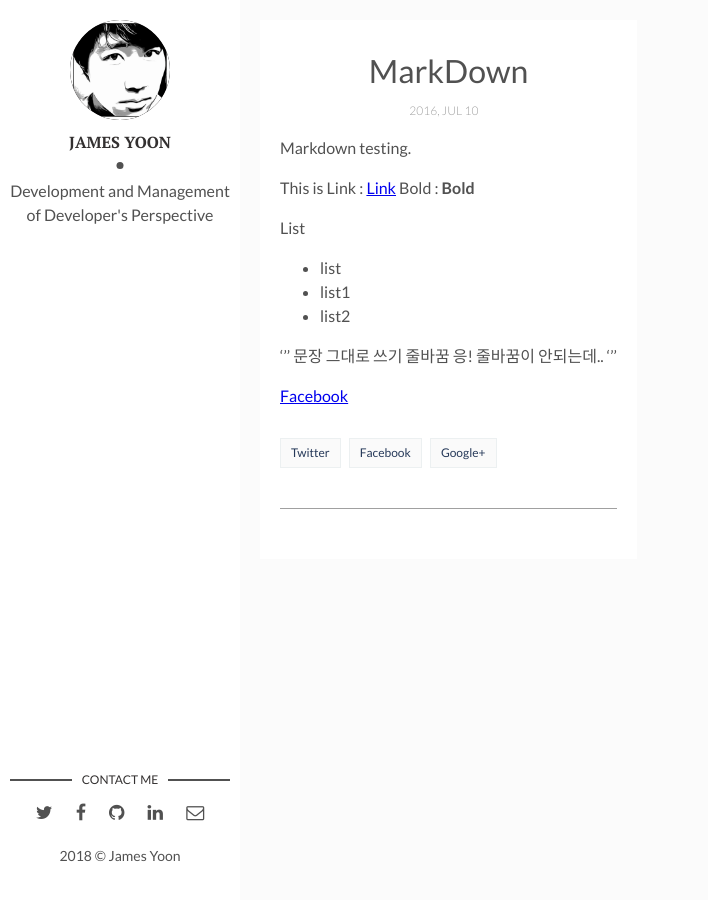
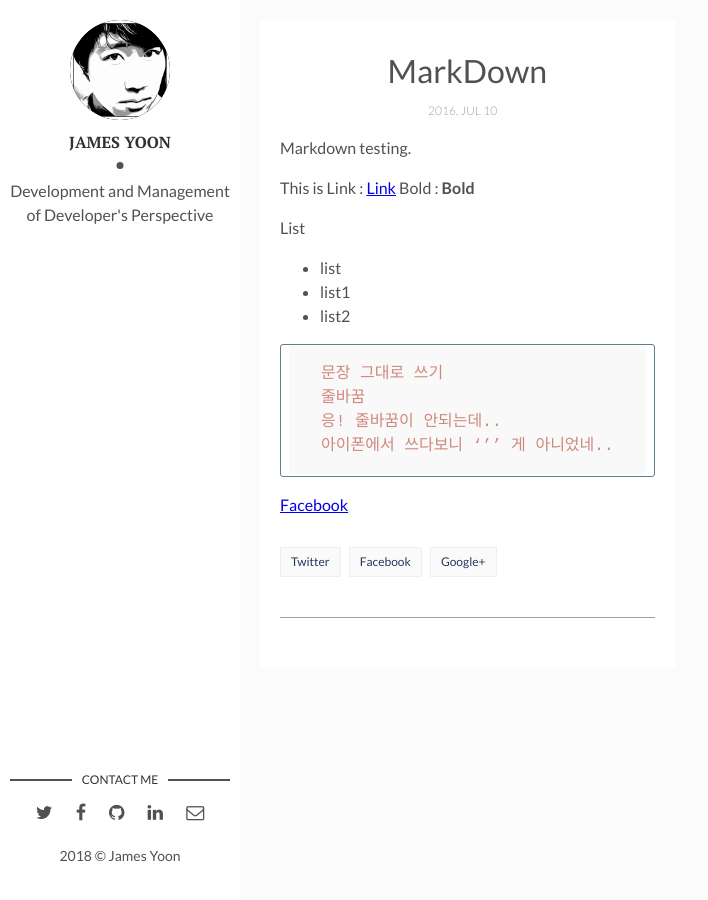
Before and after one commit to butteryoon/butteryoon.github.io, a Jekyll site: the page built from _posts/2016-07-10-MarkDown.markdown, in a window 1280 px wide. Shown: the whole page, without its empty margins (0-708 px from the left). Built offline with Jekyll 4.4.1, drawn with Linux system fonts in a browser that asks for light colours; comment, search, counter and statistics services are not loaded.

Commit message:
Update 2016-07-10-MarkDown.markdown

````diff
--- a/_posts/2016-07-10-MarkDown.markdown
+++ b/_posts/2016-07-10-MarkDown.markdown
@@ -14,11 +14,12 @@
 * list1
 * list2
 
-‘’’
+```
 문장 그대로 쓰기
 줄바꿈
 응! 줄바꿈이 안되는데..
-‘’’
+아이폰에서 쓰다보니 ‘’’ 게 아니었네..
+```
 
 [Facebook](https://m.facebook.com/softroom75)
 
````
